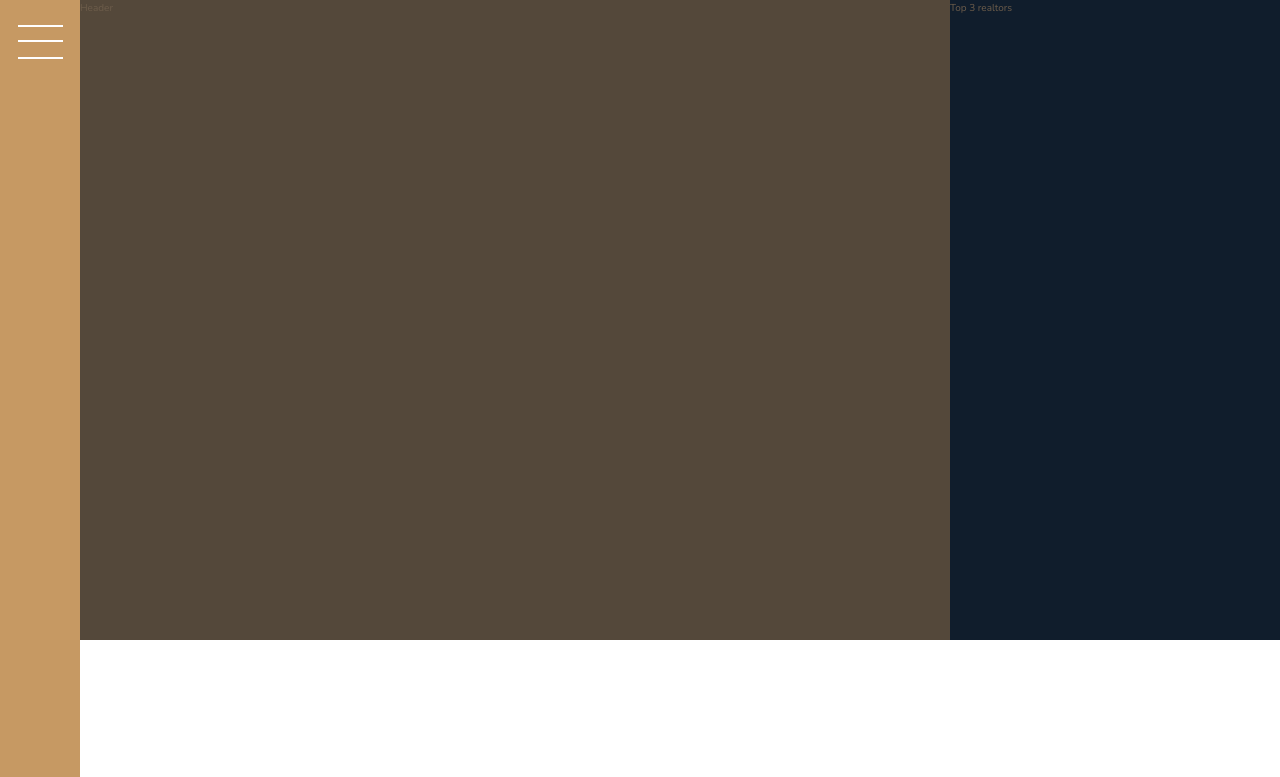
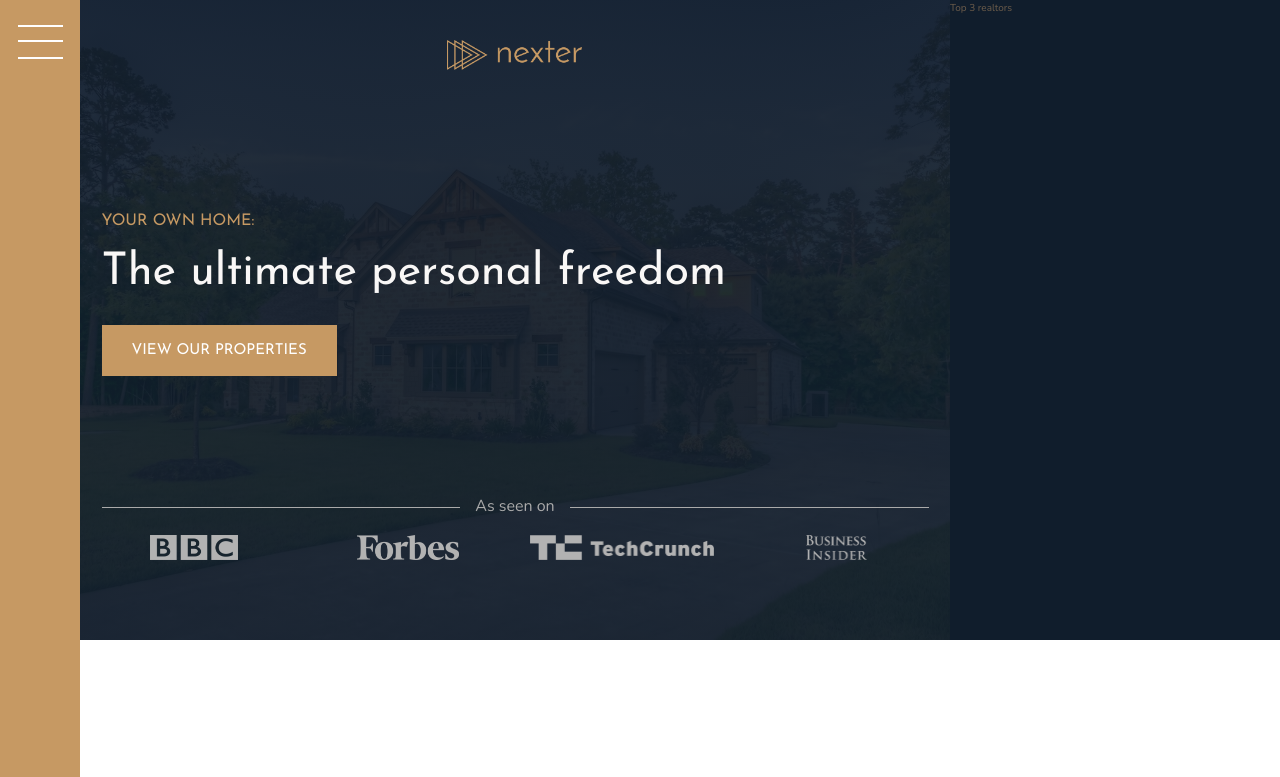
Before and after one commit to AyakaYasuda/m0921-HTML-CSS-PJ, a website: page index.html in a window 1280 px wide. Shown: the top 777 px of the page. Drawn offline with nearby package versions, Linux system fonts and the light colour scheme.

Commit message:
header is done

```diff
--- a/index.html
+++ b/index.html
@@ -19,7 +19,19 @@
         <button class="nav-btn"></button>
     </div>
 
-    <header class="header">Header</header>
+    <header class="header">
+        <img src="img/logo.png" alt="Nexter logo" class="header__logo">
+        <h3 class="heading-3">Your own home:</h3>
+        <h1 class="heading-1">The ultimate personal freedom</h1>
+        <button class="btn header__btn">view our properties</button>
+        <div class="header__seenon-text">As seen on</div>
+        <div class="header__seenon-logos">
+            <img src="img/logo-bbc.png" alt="Seen on logo 1">
+            <img src="img/logo-forbes.png" alt="Seen on logo 2">
+            <img src="img/logo-techcrunch.png" alt="Seen on logo 3">
+            <img src="img/logo-bi.png" alt="Seen on logo 4">
+        </div>
+    </header>
 
     <div class="realtors">Top 3 realtors</div>
 
--- a/sass/_header.scss
+++ b/sass/_header.scss
@@ -1,4 +1,59 @@
 .header {
   background-color: $color-grey-dark-1;
   grid-column: full-start / col-end 6;
+  background-image: linear-gradient(
+      rgba($color-secondary, 0.93),
+      rgba($color-secondary, 0.93)
+    ),
+    url(../img/hero.jpeg);
+    background-size: cover;
+    background-position: center;
+    padding: 8rem;
+    padding-top: 4rem;
+
+    display: grid;
+    grid-template-rows: 1fr min-content 6rem 1fr;
+    grid-template-columns: max-content;
+    grid-row-gap: 1.5rem;
+    justify-content: center;
+
+  &__logo {
+    height: 3rem;
+    justify-self: center;
+  }
+
+  &__btn {
+    align-self: start;
+    justify-self: start;
+  }
+
+  &__seenon-text {
+    display: grid;
+    grid-template-columns: 1fr max-content 1fr;
+    align-items: center;
+    grid-column-gap: 1.5rem;
+
+    font-size: 1.6rem;
+    color: $color-grey-light-2;
+
+    &::before,
+    &::after {
+      content: "";
+      height: 1px;
+      display: block;
+      background-color: currentColor;
+    }
+  }
+
+  &__seenon-logos {
+    display: grid;
+    grid-template-columns: repeat(4, 1fr);
+    grid-gap: 3rem;
+    justify-items: center;
+
+    img {
+      height: 2.5rem;
+      filter: brightness(70%);
+    }
+  }
 }
--- a/sass/_typography.scss
+++ b/sass/_typography.scss
@@ -5,6 +5,9 @@
 
 .heading-1 {
   @extend %heading;
+  font-size: 4.5rem;
+  color: $color-grey-light-1;
+  line-height: 1;
 }
 
 .heading-2 {
```
Also changed, not shown: css/style.css.
